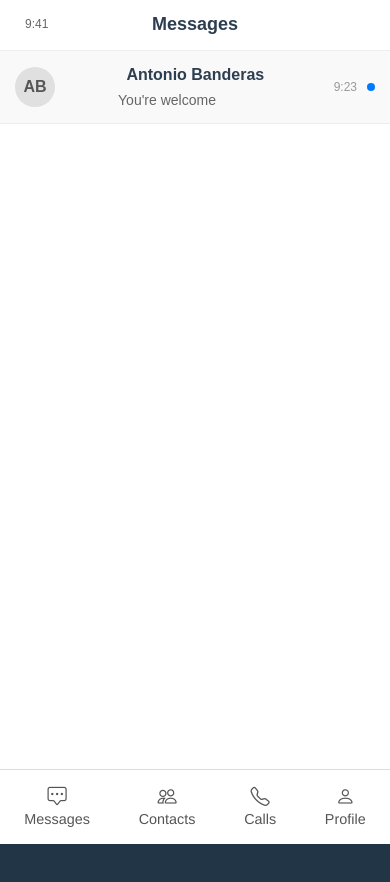
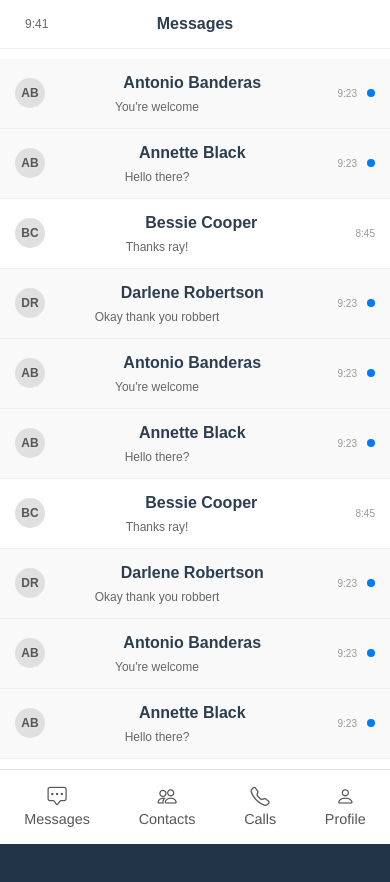
Before and after one commit to HisseinHD/Chat_App_Vue.js, a Vue app: page /Discussion in a window 390 px wide. Shown: the top 882 px of the page. Built offline with nearby package versions, Linux system fonts and the light colour scheme.

Commit message:
ajout du fichier discution deuxieme comit

```diff
--- a/src/views/Discussion.vue
+++ b/src/views/Discussion.vue
@@ -1,13 +1,12 @@
 <template>
   <div class="messages-app">
+    <!-- En-tête -->
     <div class="header">
       <div class="time">9:41</div>
-      <h1>Messages  </h1>
-
+      <h1>Messages</h1>
     </div>
-
+    <!-- Liste des messages -->
     <div class="message-list">
-      <!-- Messages interactifs -->
       <div
         v-for="(message, index) in messages"
         :key="index"
@@ -24,54 +23,128 @@
         <div v-if="message.unread" class="notification-dot"></div>
       </div>
     </div>
+
+    <!-- Barre de navigation -->
+    <footer class="footer-nav">
+      <button :class="{ active: currentPage === 'Discussion' }" @click="$emit('navigate', 'Discussion')">
+        <i class="bi bi-chat-square-dots"></i>
+        <span>Messages</span>
+      </button>
+      <button :class="{ active: currentPage === 'contacts' }" @click="$emit('navigate', 'contacts')">
+        <i class="bi bi-people"></i>
+        <span>Contacts</span>
+      </button>
+      <button :class="{ active: currentPage === 'calls' }" @click="$emit('navigate', 'calls')">
+        <i class="bi bi-telephone"></i>
+        <span>Calls</span>
+      </button>
+      <button :class="{ active: currentPage === 'profile' }" @click="$emit('navigate', 'profile')">
+        <i class="bi bi-person"></i>
+        <span>Profile</span>
+      </button>
+    </footer>
   </div>
 </template>
 
 <script>
-import { unicode } from '@fortawesome/free-regular-svg-icons/faAddressBook';
 import { useRouter } from 'vue-router';
 
 export default {
-  name: 'messages',
+  name: 'MessagesApp',
   setup() {
     const router = useRouter();
 
     const messages = [
-     {
-      initials: 'AB',
-       name: 'Antonio Banderas',
+      {
+        initials: 'AB ',
+        name: 'Antonio Banderas',
         text: "You're welcome",
         time: '9:23',
-       unread: true,
+        unread: true,
       },
-    //   {
-    //     initials: 'AB',
-    //     name: 'Annette Black',
-    //     text: 'Hello there?',
-    //     time: '9:23',
-    //     unread: true,
-    //   },
-    //   {
-    //     initials: 'BC',
-    //     name: 'Bessie Cooper',
-    //     text: 'Thanks ray!',
-    //     time: '8:45',
-    //     unread: false,
-    //   },
-    //   {
-    //     initials: 'DR',
-    //     name: 'Darlene Robertson',
-    //     text: 'Okay thank you robbert',
-    //     time: '9:23',
-    //     unread: true,
-    //   },
+      {
+        initials: 'AB',
+        name: 'Annette Black',
+        text: 'Hello there?',
+        time: '9:23',
+        unread: true,
+      },
+      {
+        initials: 'BC',
+        name: 'Bessie Cooper',
+        text: 'Thanks ray!',
+        time: '8:45',
+        unread: false,
+      },
+      {
+        initials: 'DR',
+        name: 'Darlene Robertson',
+        text: 'Okay thank you robbert',
+        time: '9:23',
+        unread: true,
+        },
+      {
+        initials: 'AB',
+        name: 'Antonio Banderas',
+        text: "You're welcome",
+        time: '9:23',
+        unread: true,
+      },
+      {
+        initials: 'AB',
+        name: 'Annette Black',
+        text: 'Hello there?',
+        time: '9:23',
+        unread: true,
+      },
+      {
+        initials: 'BC',
+        name: 'Bessie Cooper',
+        text: 'Thanks ray!',
+        time: '8:45',
+        unread: false,
+      },
+      {
+        initials: 'DR',
+        name: 'Darlene Robertson',
+        text: 'Okay thank you robbert',
+        time: '9:23',
+        unread: true,
+      },
+      {
+        initials: 'AB',
+        name: 'Antonio Banderas',
+        text: "You're welcome",
+        time: '9:23',
+        unread: true,
+      },
+      {
+        initials: 'AB',
+        name: 'Annette Black',
+        text: 'Hello there?',
+        time: '9:23',
+        unread: true,
+      },
+      {
+        initials: 'BC',
+        name: 'Bessie Cooper',
+        text: 'Thanks ray!',
+        time: '8:45',
+        unread: false,
+      },
+      {
+        initials: 'DR',
+        name: 'Darlene Robertson',
+        text: 'Okay thank you robbert',
+        time: '9:23',
+        unread: true,
+      },
     ];
 
     const openDiscussion = (message) => {
-      // Navigue vers une page de discussion avec les détails du message
       router.push({
         name: 'messages',
-        params: { name: messages.name },
+        params: { name: message.name },
       });
     };
 
@@ -84,21 +157,24 @@ export default {
 </script>
 
 <style scoped>
+/* Conteneur principal */
 .messages-app {
   font-family: Arial, sans-serif;
-  max-width: 400px;
-  margin: 0 auto;
-  background: white;
+  width: 100vw;
   height: 100vh;
   display: flex;
   flex-direction: column;
+  background: white;
+  overflow: hidden; /* Empêche le défilement global */
 }
 
+/* En-tête */
 .header {
   padding: 15px;
   text-align: center;
   position: relative;
   border-bottom: 1px solid #eee;
+  flex-shrink: 0; /* Empêche le redimensionnement */
 }
 
 .header .time {
@@ -114,17 +190,19 @@ export default {
   margin: 0;
 }
 
+/* Liste des messages */
 .message-list {
-  flex: 1;
-  overflow-y: auto;
+  flex: 1; /* Prend tout l'espace disponible */
+  overflow-y: auto; /* Permet le défilement vertical uniquement */
+  padding: 10px 0;
 }
 
+/* Élément de message */
 .message-item {
   display: flex;
   padding: 12px 15px;
   align-items: center;
   border-bottom: 1px solid #eee;
-  position: relative;
   cursor: pointer;
   transition: background-color 0.3s;
 }
@@ -182,37 +260,67 @@ export default {
   margin-left: 10px;
 }
 
-.tab-bar {
+/* Barre de navigation */
+.footer-nav {
+  position: fixed;
+  bottom: 0;
+  left: 0;
+  right: 0;
+  background-color: #ffffff;
+  border-top: 1px solid #ddd;
   display: flex;
   justify-content: space-around;
-  padding: 10px 0;
-  border-top: 1px solid #eee;
+  padding: 0.5rem 0;
+  z-index: 100;
 }
 
-.tab {
-  font-size: 14px;
-  color: #666;
+.footer-nav button {
+  background: none;
+  border: none;
+  outline: none;
+  display: flex;
+  flex-direction: column;
+  align-items: center;
+  font-size: 0.9rem;
+  color: #555;
+  cursor: pointer;
 }
 
-.tab.active {
-  color: #007aff;
-  font-weight: bold;
+.footer-nav button i {
+  font-size: 1.2rem;
+  margin-bottom: 0.2rem;
 }
 
-/* Conteneur principal */
-.messages-app {
-  font-family: Arial, sans-serif;
-  width: 100vw;
-  height: 100vh;
-  display: flex;
-  flex-direction: column;
-  background: white;
-  overflow: hidden; /* Empêche le défilement global */
+.footer-nav button.active {
+  color: #007bff;
 }
 
-/* En-tête */
-.header {
-  padding: 15px;
-  text-align: center;
+/* Responsive Design */
+@media (max-width: 600px) {
+  .header h1 {
+    font-size: 16px;
   }
+
+  .avatar {
+    width: 30px;
+    height: 30px;
+    font-size: 12px;
+  }
+
+  .text {
+    font-size: 12px;
+  }
+
+  .time {
+    font-size: 10px;
+  }
+
+  .footer-nav button {
+    font-size: 0.8rem;
+  }
+
+  .footer-nav button i {
+    font-size: 1rem;
+  }
+}
 </style>
--- a/src/views/VerificationCode.vue
+++ b/src/views/VerificationCode.vue
@@ -1,5 +1,6 @@
 <!-- filepath: /home/hisseinhd6627/Bureau/Chat_App_Vue.js/src/views/VerificationCode.vue -->
 <template>
+  <div class="HH">
   <div class="container">
     <h2>Enter code</h2>
     <p>We've sent the code via SMS to +235 66 62 88 54 </p>
@@ -22,6 +23,7 @@
   Didn't get the code?
   <a href="#" @click.prevent="goToUsernamePage">Resend code</a>
 </p>
+  </div>
   </div>
 </template>
 
@@ -64,6 +66,9 @@ const onBackspace = (index, event) => {
 </script>
 
 <style scoped>
+.HH {
+  background-color: rgba(253, 243, 243, 0.5);
+}
 .container {
   display: flex;
   flex-direction: column;
@@ -72,17 +77,26 @@ const onBackspace = (index, event) => {
   height: 100vh;
   font-family: sans-serif;
   text-align: center;
+  background-color: #f8f5f5;
+  padding: 20px;
+  box-sizing: border-box;
+  width: auto;
+  max-width: 400px;
+  margin: 0 auto;
+  border-radius: 16px;
+  box-shadow: 0 4px 12px rgba(0, 0, 0, 0.1);
+
 }
 
 h2 {
   font-size: 1.5rem;
   margin-bottom: 10px;
-  color: #333;
+  color: #e60a0a;
 }
 
 p {
   font-size: 1rem;
-  color: #666;
+  color: #1c0fd8;
   margin-bottom: 20px;
 }
 
@@ -97,7 +111,7 @@ p {
   height: 40px;
   font-size: 24px;
   text-align: center;
-  border: 1px solid #ccc;
+  border: 1px solid #4d4545;
   border-radius: 8px;
   outline: none;
 }
@@ -108,7 +122,7 @@ p {
 }
 
 .resend {
-  color: #666;
+  color: #2c2727;
   font-size: 14px;
 }
 
```
